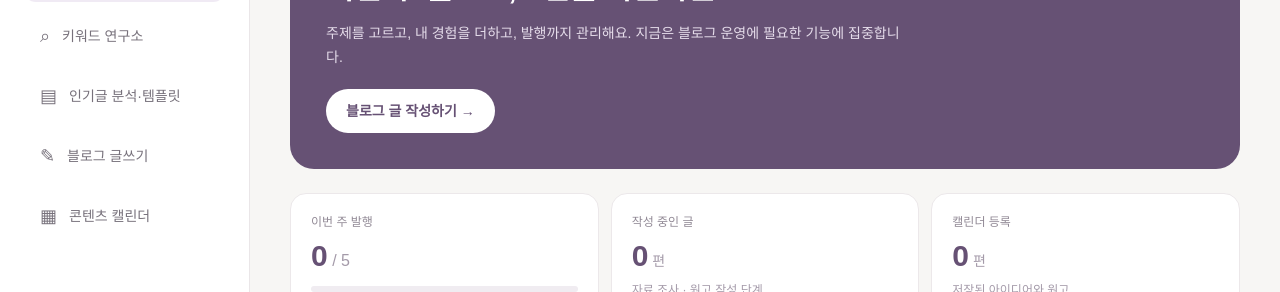
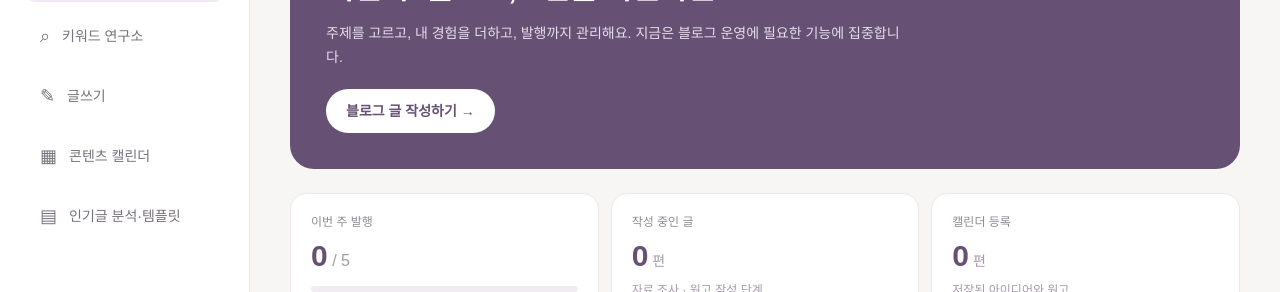
Before and after one commit to pickmom-lab/pickmom-lab, a Next.js app in the folder pickmom-web/: page / in a window 1280 px wide. Shown: the part 215-507 px from the top of the page. Built offline with nearby package versions, Linux system fonts and the light colour scheme.

Commit message:
Reorder workspace navigation for v6

```diff
--- a/pickmom-web/src/app/page.tsx
+++ b/pickmom-web/src/app/page.tsx
@@ -199,9 +199,9 @@ export default function Home() {
   const navItems = [
     { id: "home" as const, label: "홈", icon: "⌂" },
     { id: "keywords" as const, label: "키워드 연구소", icon: "⌕" },
+    { id: "writing" as const, label: "글쓰기", icon: "✎" },
+    { id: "calendar" as const, label: "콘텐츠 캘린더", icon: "▦" },
     { id: "templates" as const, label: "인기글 분석·템플릿", icon: "▤" },
-    { id: "writing" as const, label: "블로그 글쓰기", icon: "✎" },
-    { id: "calendar" as const, label: "콘텐츠 캘린더", icon: "▦" },
   ];
 
   return (
```
